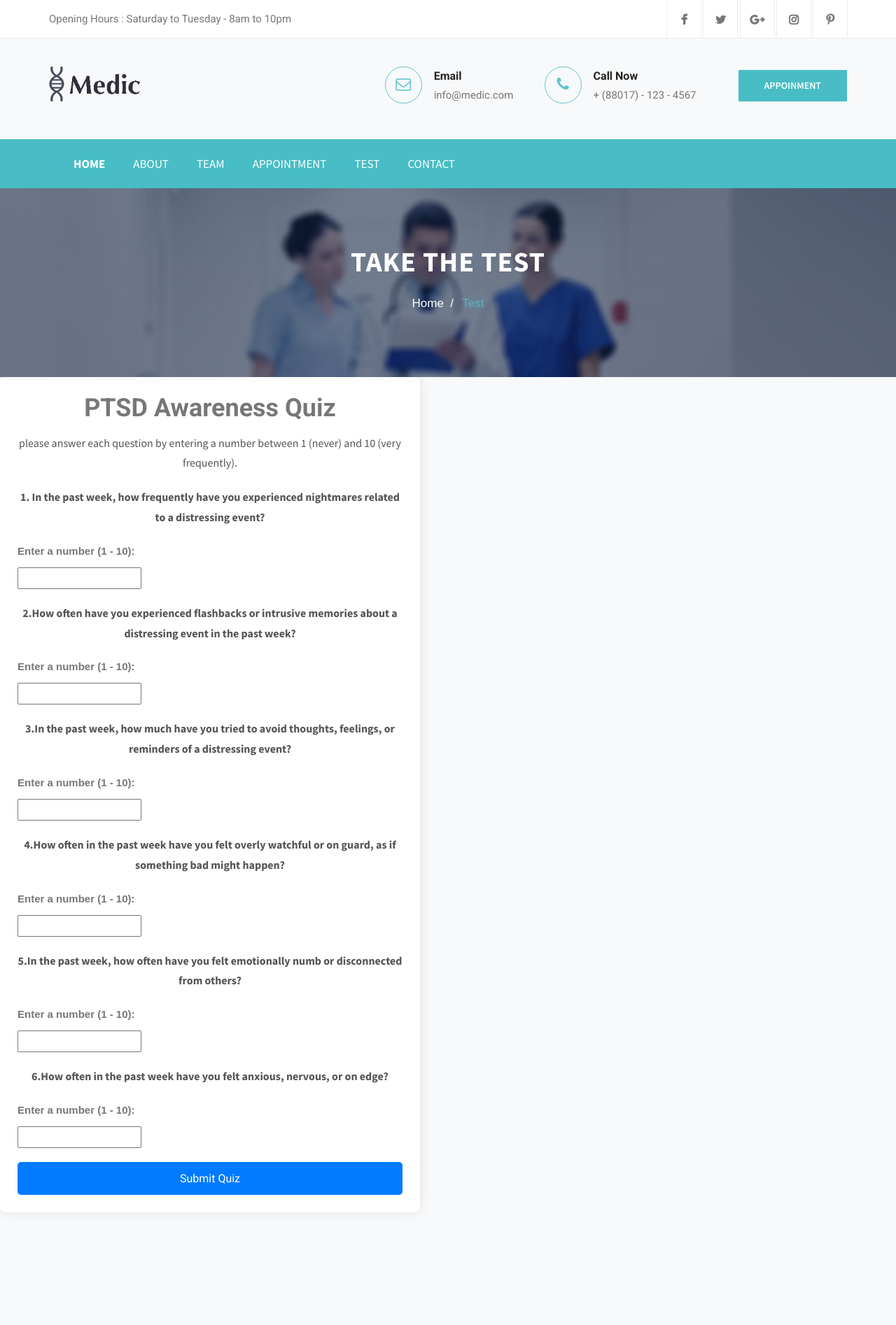
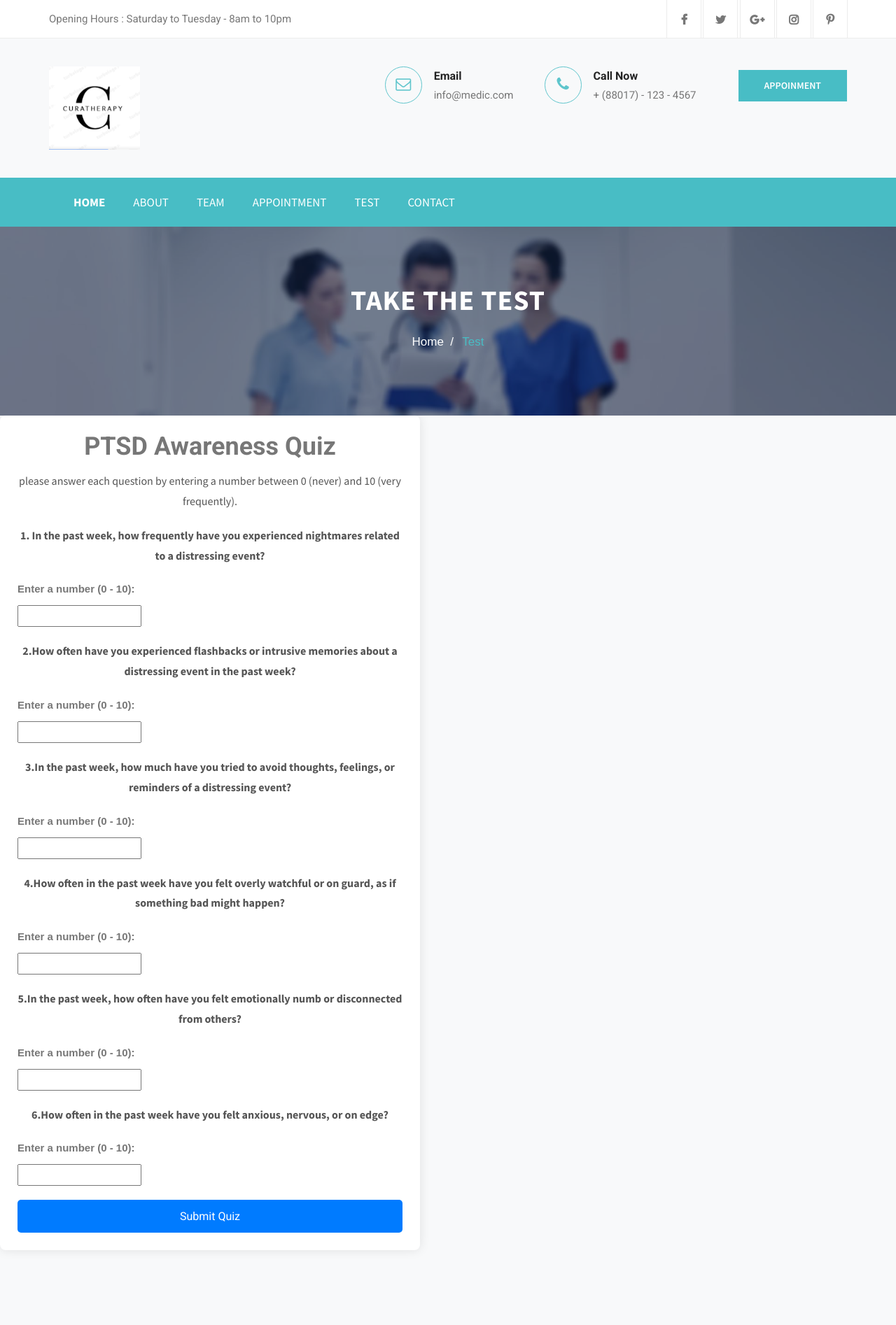
Before and after one commit to krharitej/PTSD-Prediction-and-analysis-Colossus-2024-, a Django app: page /predict/ in a window 1280 px wide. Shown: the top 1894 px of the page at 70% size. Run offline with Django 5.2, Linux system fonts and the light colour scheme; some libraries are stand-ins or nearby versions.

Commit message:
Updated readme

```diff
--- a/collosus/play/templates/play/about.html
+++ b/collosus/play/templates/play/about.html
@@ -4,7 +4,7 @@
 
 <head>
   <meta charset="utf-8">
-  <title>Medic | Medical HTML Template</title>
+  <title>CuraTherapy|</title>
 
 
   <!-- mobile responsive meta -->
--- a/collosus/play/templates/play/blog.html
+++ b/collosus/play/templates/play/blog.html
@@ -238,7 +238,7 @@
 
                       <div class="quiz-container">
                           <h1>PTSD Awareness Quiz</h1>
-                          <p>please answer each question by entering a number between 1 (never) and 10 (very frequently).</p>
+                          <p>please answer each question by entering a number between 0 (never) and 10 (very frequently).</p>
                           <form method="POST" action="{% url 'predict' %}">
                               {% csrf_token %}
 
@@ -246,8 +246,8 @@
                               <div class="quiz-question">
                                   <p><strong>1. In the past week, how frequently have you experienced nightmares related to a distressing event?</strong></p>
                                   <div class="quiz-options">
-                                      <label for="Nightmare">Enter a number (1 - 10):</label>
-                                      <input type="number" step="any" name="nightmare" min="1" max="10" required>
+                                      <label for="Nightmare">Enter a number (0 - 10):</label>
+                                      <input type="number" step="any" name="nightmare" min="0" max="10" required>
                                   </div>
                               </div>
 
@@ -255,8 +255,8 @@
                               <div class="quiz-question">
                                   <p><strong>2.How often have you experienced flashbacks or intrusive memories about a distressing event in the past week?</strong></p>
                                   <div class="quiz-options">
-                                      <label for="Flashback">Enter a number (1 - 10):</label>
-                                      <input type="number" step="any" name="flashback" min="1" max="10" required>
+                                      <label for="Flashback">Enter a number (0 - 10):</label>
+                                      <input type="number" step="any" name="flashback" min="0" max="10" required>
                                   </div>
                               </div>
 
@@ -264,8 +264,8 @@
                               <div class="quiz-question">
                                   <p><strong>3.In the past week, how much have you tried to avoid thoughts, feelings, or reminders of a distressing event?</strong></p>
                                   <div class="quiz-options">
-                                      <label for="Avoidance">Enter a number (1 - 10):</label>
-                                      <input type="number" step="any" name="avoidance" min="1" max="10" required>
+                                      <label for="Avoidance">Enter a number (0 - 10):</label>
+                                      <input type="number" step="any" name="avoidance" min="0" max="10" required>
                                   </div>
                               </div>
 
@@ -273,8 +273,8 @@
                               <div class="quiz-question">
                                   <p><strong>4.How often in the past week have you felt overly watchful or on guard, as if something bad might happen?</strong></p>
                                   <div class="quiz-options">
-                                      <label for="Hypervigilance">Enter a number (1 - 10):</label>
-                                      <input type="number" step="any" name="hypervigilance" min="1" max="10" required>
+                                      <label for="Hypervigilance">Enter a number (0 - 10):</label>
+                                      <input type="number" step="any" name="hypervigilance" min="0" max="10" required>
                                   </div>
                               </div>
 
@@ -282,16 +282,16 @@
                               <div class="quiz-question">
                                   <p><strong>5.In the past week, how often have you felt emotionally numb or disconnected from others?</strong></p>
                                   <div class="quiz-options">
-                                      <label for="EmotionalNumbing">Enter a number (1 - 10):</label>
-                                      <input type="number" step="any" name="emotionalNumbing" min="1" max="10" required>
+                                      <label for="EmotionalNumbing">Enter a number (0 - 10):</label>
+                                      <input type="number" step="any" name="emotionalNumbing" min="0" max="10" required>
                                   </div>
                               </div>
                               <div class="quiz-question">
                                     <p><strong>6.How often in the past week have you felt anxious, nervous, or on edge?
                                     </strong></p>
                                     <div class="quiz-options">
-                                        <label for="Anxiety">Enter a number (1 - 10):</label>
-                                        <input type="number" step="any" name="anxiety" min="1" max="10" required>
+                                        <label for="Anxiety">Enter a number (0 - 10):</label>
+                                        <input type="number" step="any" name="anxiety" min="0" max="10" required>
                                     </div>
                                 </div>
                               <!-- Submit Button -->
```
Also changed, not shown: collosus/static/images/logo-2.png, collosus/static/images/logo.png.
